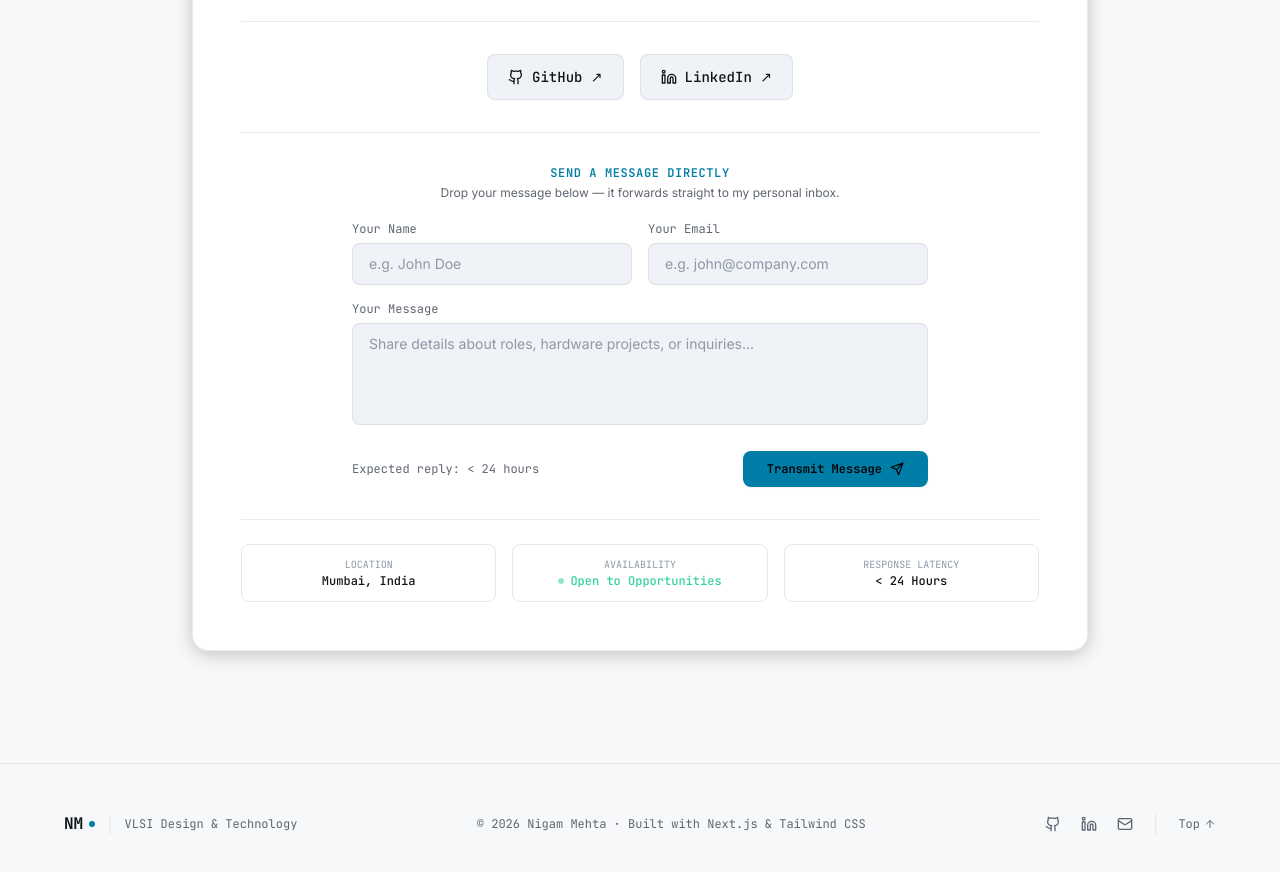
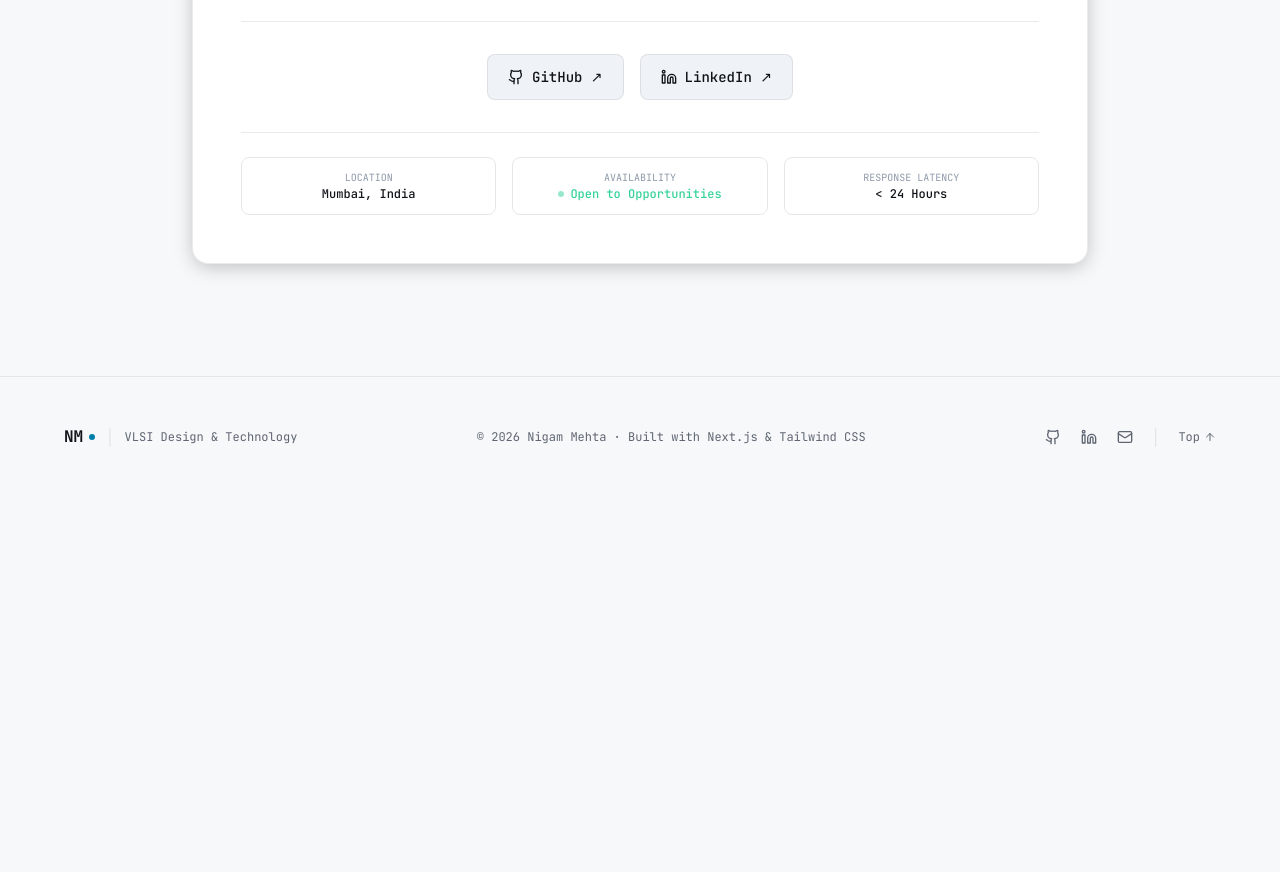
Before and after one commit to nigam-30/nigam_portfolio, a Next.js app: page / in a window 1280 px wide. Shown: the part 8040-8912 px from the top of the page. After the commit the page ends 8537 px from the top, so only its background shows below. Built offline with nearby package versions, Linux system fonts and the light colour scheme.

Commit message:
Remove direct message form box from Contact section

```diff
--- a/src/components/Contact.tsx
+++ b/src/components/Contact.tsx
@@ -1,14 +1,11 @@
 "use client";
 
 import { useState } from "react";
-import { Mail, ExternalLink, Copy, Check, Send, CheckCircle2, AlertCircle } from "lucide-react";
+import { Mail, ExternalLink, Copy, Check } from "lucide-react";
 import { Github, Linkedin } from "@/components/icons";
 
 export default function Contact() {
   const [copied, setCopied] = useState(false);
-  const [formData, setFormData] = useState({ name: "", email: "", message: "" });
-  const [status, setStatus] = useState<"idle" | "loading" | "success" | "error">("idle");
-  const [errorMessage, setErrorMessage] = useState("");
   const emailAddress = "mehtanigam3024@gmail.com";
 
   const handleCopyEmail = async () => {
@@ -18,44 +15,6 @@ export default function Contact() {
       setTimeout(() => setCopied(false), 2500);
     } catch {
       // Fallback
-    }
-  };
-
-  const handleSubmit = async (e: React.FormEvent) => {
-    e.preventDefault();
-    setStatus("loading");
-    setErrorMessage("");
-
-    try {
-      const res = await fetch("/api/contact", {
-        method: "POST",
-        headers: { "Content-Type": "application/json" },
-        body: JSON.stringify(formData),
-      });
-
-      let data: { error?: string; message?: string } = {};
-      try {
-        data = await res.json();
-      } catch {
-        throw new Error(
-          res.ok
-            ? "Unexpected response from server."
-            : `Server error (${res.status}). Please try again or email directly.`
-        );
-      }
-
-      if (!res.ok) {
-        throw new Error(data.error || "Failed to deliver message.");
-      }
-
-      setStatus("success");
-      setFormData({ name: "", email: "", message: "" });
-      setTimeout(() => setStatus("idle"), 6000);
-    } catch (err: unknown) {
-      setStatus("error");
-      setErrorMessage(
-        err instanceof Error ? err.message : "Network error. Please email directly."
-      );
     }
   };
 
@@ -142,101 +101,6 @@ export default function Contact() {
             </a>
           </div>
 
-          {/* Contact Message Form */}
-          <div className="pt-8 border-t border-portfolio-border space-y-5">
-            <div className="text-center space-y-1">
-              <span className="text-xs font-mono text-portfolio-accent uppercase tracking-wider block font-semibold">
-                SEND A MESSAGE DIRECTLY
-              </span>
-              <p className="text-xs text-portfolio-textSecondary">
-                Drop your message below — it forwards straight to my personal inbox.
-              </p>
-            </div>
-
-            <form onSubmit={handleSubmit} className="space-y-4 max-w-xl mx-auto">
-              <div className="grid grid-cols-1 sm:grid-cols-2 gap-4">
-                <div>
-                  <label htmlFor="contact-name" className="block text-xs font-mono text-portfolio-textSecondary mb-1.5">
-                    Your Name
-                  </label>
-                  <input
-                    id="contact-name"
-                    type="text"
-                    required
-                    placeholder="e.g. John Doe"
-                    value={formData.name}
-                    onChange={(e) => setFormData({ ...formData, name: e.target.value })}
-                    className="w-full px-4 py-2.5 rounded-lg bg-portfolio-subtle border border-portfolio-border text-portfolio-text placeholder:text-portfolio-textMuted text-sm font-sans focus:border-portfolio-accent focus:outline-none focus:ring-1 focus:ring-portfolio-accent transition-colors"
-                  />
-                </div>
-                <div>
-                  <label htmlFor="contact-email" className="block text-xs font-mono text-portfolio-textSecondary mb-1.5">
-                    Your Email
-                  </label>
-                  <input
-                    id="contact-email"
-                    type="email"
-                    required
-                    placeholder="e.g. john@company.com"
-                    value={formData.email}
-                    onChange={(e) => setFormData({ ...formData, email: e.target.value })}
-                    className="w-full px-4 py-2.5 rounded-lg bg-portfolio-subtle border border-portfolio-border text-portfolio-text placeholder:text-portfolio-textMuted text-sm font-sans focus:border-portfolio-accent focus:outline-none focus:ring-1 focus:ring-portfolio-accent transition-colors"
-                  />
-                </div>
-              </div>
-
-              <div>
-                <label htmlFor="contact-message" className="block text-xs font-mono text-portfolio-textSecondary mb-1.5">
-                  Your Message
-                </label>
-                <textarea
-                  id="contact-message"
-                  required
-                  rows={4}
-                  placeholder="Share details about roles, hardware projects, or inquiries..."
-                  value={formData.message}
-                  onChange={(e) => setFormData({ ...formData, message: e.target.value })}
-                  className="w-full px-4 py-2.5 rounded-lg bg-portfolio-subtle border border-portfolio-border text-portfolio-text placeholder:text-portfolio-textMuted text-sm font-sans focus:border-portfolio-accent focus:outline-none focus:ring-1 focus:ring-portfolio-accent transition-colors resize-none"
-                />
-              </div>
-
-              <div className="flex flex-col sm:flex-row items-center justify-between gap-3 pt-1">
-                <span className="text-xs font-mono text-portfolio-textSecondary">
-                  Expected reply: &lt; 24 hours
-                </span>
-
-                <button
-                  type="submit"
-                  disabled={status === "loading"}
-                  className="w-full sm:w-auto inline-flex items-center justify-center gap-2 px-6 py-2.5 rounded-lg bg-portfolio-accent text-black font-semibold text-xs font-mono hover:bg-portfolio-accentHover transition-colors shadow-sm disabled:opacity-50"
-                >
-                  {status === "loading" ? (
-                    <span>Transmitting...</span>
-                  ) : (
-                    <>
-                      <span>Transmit Message</span>
-                      <Send className="h-3.5 w-3.5" />
-                    </>
-                  )}
-                </button>
-              </div>
-
-              {status === "success" && (
-                <div className="p-3.5 rounded-lg bg-emerald-500/10 border border-emerald-500/30 text-emerald-600 dark:text-emerald-400 text-xs font-mono flex items-center gap-2 animate-fadeIn">
-                  <CheckCircle2 className="h-4 w-4 flex-shrink-0" />
-                  <span>Message sent successfully! It has been dispatched to my inbox.</span>
-                </div>
-              )}
-
-              {status === "error" && (
-                <div className="p-3.5 rounded-lg bg-rose-500/10 border border-rose-500/30 text-rose-600 dark:text-rose-400 text-xs font-mono flex items-center gap-2 animate-fadeIn">
-                  <AlertCircle className="h-4 w-4 flex-shrink-0" />
-                  <span>{errorMessage}</span>
-                </div>
-              )}
-            </form>
-          </div>
-
           {/* Hardware & Engineering Telemetry Footnote */}
           <div className="pt-6 border-t border-portfolio-border grid grid-cols-1 sm:grid-cols-3 gap-4 text-center font-mono text-xs text-portfolio-textSecondary">
             <div className="p-3 rounded-lg bg-portfolio-subtle/50 border border-portfolio-border/60">
```
